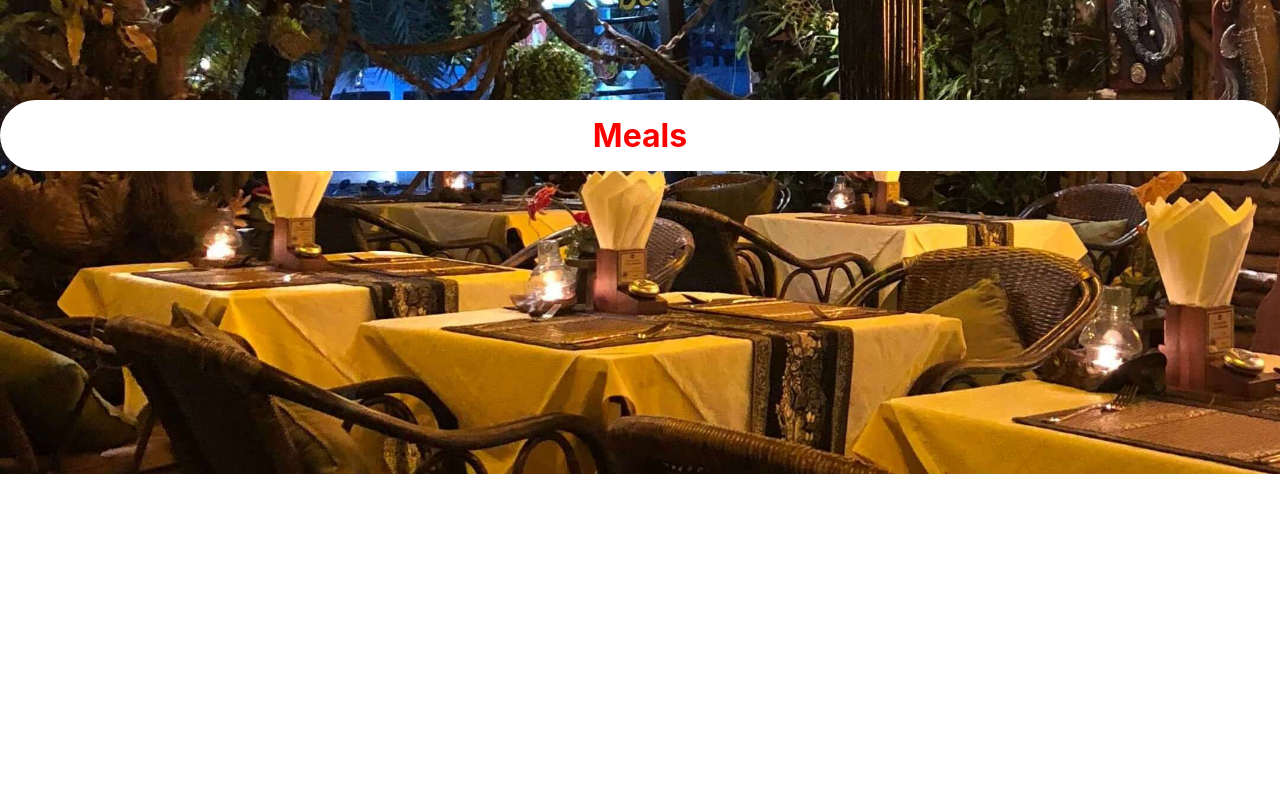
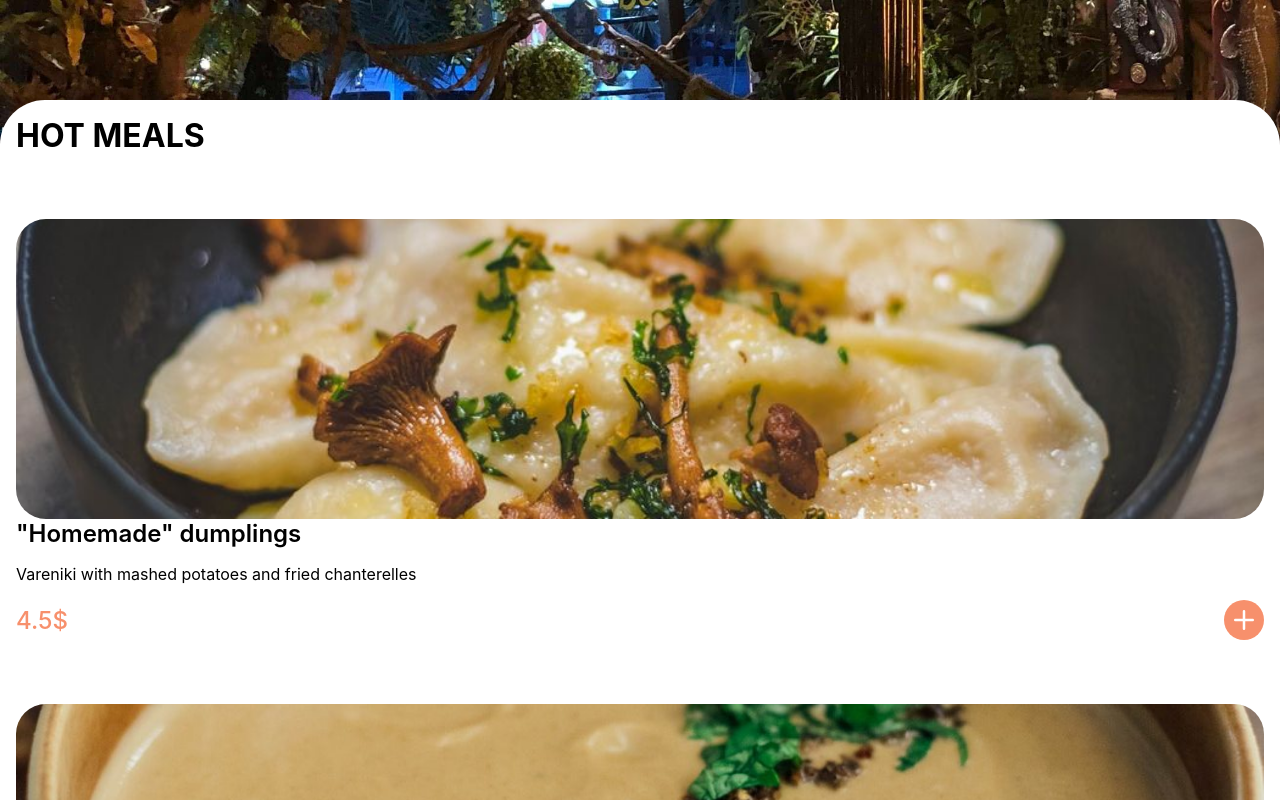
Before and after one commit to yasinabdmahmood/react-resturant-menu, a React (Create React App) app: page /meals in a window 1280 px wide. Shown: the top 800 px of the page. Built offline with nearby package versions, Linux system fonts and the light colour scheme.

Commit message:
Complete noninteractive version of the app

```diff
--- /dev/null
+++ b/src/components/Meal/Meal.js
@@ -0,0 +1,26 @@
+import './Meal.scss'
+import React from 'react';
+import plus from '../../assets/images/plus.svg'
+
+function Meal(props) {
+    const {id,src,name,discription,price,order} = props.meal
+    return (
+        <div className='meal-container'>
+            <div className='image-container'>
+                <img src={src} />
+            </div>
+            <div className='name-container'>
+                <span>{name}</span>
+            </div>
+            <div className='discription-container'>
+                <p>{discription}</p>
+            </div>
+            <div className='price-and-order-container'>
+                <span>{price}</span>
+                <img src={plus} alt='plus-sign' />
+            </div>
+        </div>
+    );
+}
+
+export default Meal;
--- /dev/null
+++ b/src/components/Meal/Meal.scss
@@ -0,0 +1,51 @@
+.meal-container {
+    display: flex;
+    flex-direction: column;
+    padding: 1rem;
+
+    .image-container {
+        width: 100%;
+        display: flex;
+        justify-content: center;
+        align-items: center;
+        img {
+            box-sizing: border-box;
+            position: relative;
+            width: 100%;
+            height: 300px;
+            object-fit: cover;
+            border-radius: 30px;
+        }
+    }
+    .name-container{
+        display: flex;
+        justify-content: flex-start;
+
+        span {
+            color: black;
+            font-size: 1.5rem;
+            font-weight: 600;
+        }
+    }
+
+    .price-and-order-container {
+        display: flex;
+        justify-content: space-between;
+        align-items: center;
+
+        span {
+            font-size: 24px;
+            font-weight: 500;
+            color: #f7906c;
+            &::after {
+                content: "$";
+            }
+        }
+
+        img {
+            width: 40px;
+            background-color: #f7906c;
+            border-radius: 20px;
+        }
+    }
+}
--- a/src/components/catagory/Catagory.js
+++ b/src/components/catagory/Catagory.js
@@ -1,13 +1,20 @@
 import React from 'react';
-import './Catagory.scss'
+import './Catagory.scss';
+import {Link} from 'react-router-dom'
+import { useDispatch } from 'react-redux';
+import {setType} from '../../redux/typesReducer'
 
 function Catagory(props) {
-    const {name,src} = props.catagory
+    const {name,src,id} = props.catagory
+    const dispatch = useDispatch()
     return (
-        <div className='container'>
-            <h1>{name}</h1>
-           <img src={src} />
-        </div>
+        <Link to="/meals">
+            <div className='catagory-container' onClick={() => dispatch(setType(id))}>
+               <h1>{name}</h1>
+               <img src={src} />
+            </div>
+        </Link>
+
     );
 }
 
--- a/src/components/catagory/Catagory.scss
+++ b/src/components/catagory/Catagory.scss
@@ -1,11 +1,13 @@
-.container {
+.catagory-container {
     width: 100%;
     position: relative;
     text-align: center;
+    padding: 0% ;
 
 
     h1 {
         position: absolute;
+        white-space: nowrap;
         color: white;
         top: 50%;
         left: 50%;
--- a/src/components/home/Home.scss
+++ b/src/components/home/Home.scss
@@ -12,7 +12,7 @@
         div {
             background-color: white;
             border-radius: 45px;
-            padding: 1rem;
+
 
         }
 
--- a/src/components/meals/Meals.js
+++ b/src/components/meals/Meals.js
@@ -1,10 +1,18 @@
 import React from 'react';
 import './Meals.scss';
+import { useSelector } from 'react-redux';
+import Meal from '../Meal/Meal';
 
-function Meals(props) {
+function Meals() {
+  const id = useSelector(state => state.types)
+  const meals = useSelector(state => state.meals[id].list)
+  const CatagoryName = useSelector(state => state.meals[id].name)
   return (
-    <div>
-      <h1>Meals</h1>
+    <div className='meals-container'>
+      <h1>{CatagoryName}</h1>
+      {meals.map(el =>{
+        return <Meal meal={el} />
+      })}
     </div>
   );
 }
--- a/src/components/meals/Meals.scss
+++ b/src/components/meals/Meals.scss
@@ -0,0 +1,10 @@
+.meals-container {
+    display: flex;
+    flex-direction: column;
+    row-gap: 2rem;
+    h1 {
+        color: black;
+        text-align: left;
+        padding: 1rem;
+    }
+}
--- a/src/components/types/Types.js
+++ b/src/components/types/Types.js
@@ -6,8 +6,8 @@ import Catagory from '../catagory/Catagory';
 function Types() {
   const types = useSelector((state) => state.meals);
   return (
-    <div>
-      <h1>Types page</h1>
+    <div className='type-container'>
+      <h1>Menue</h1>
       {types.map(el =>{
         return <Catagory catagory={el} />
       })}
--- a/src/components/types/Types.scss
+++ b/src/components/types/Types.scss
@@ -0,0 +1,12 @@
+.type-container {
+    box-sizing: border-box;
+    width: 100%;
+    display: flex;
+    flex-direction: column;
+    row-gap: 2rem;
+    padding: 1rem;
+    h1 {
+        color: black;
+        text-align: left;
+    }
+}
--- a/src/redux/configureStore.js
+++ b/src/redux/configureStore.js
@@ -1,9 +1,11 @@
 import { combineReducers, configureStore } from '@reduxjs/toolkit';
 import logger from 'redux-logger';
 import mealsReducer from './dataReduser';
+import typesReducer from './typesReducer'
 
 const rootReducer = combineReducers({
   meals: mealsReducer,
+  types: typesReducer,
 
 });
 const store = configureStore({
--- /dev/null
+++ b/src/redux/typesReducer.js
@@ -0,0 +1,17 @@
+import { createSlice } from '@reduxjs/toolkit';
+
+
+const initialState = 0;
+
+export const typesReducer = createSlice({
+  name: 'types',
+  initialState,
+  reducers: {
+      setType(state,action){
+        state = action.payload
+        return state
+      }
+  },
+});
+export const { setType } = typesReducer.actions;
+export default typesReducer.reducer;
```
Also changed, not shown: src/assets/images/plus.svg.
